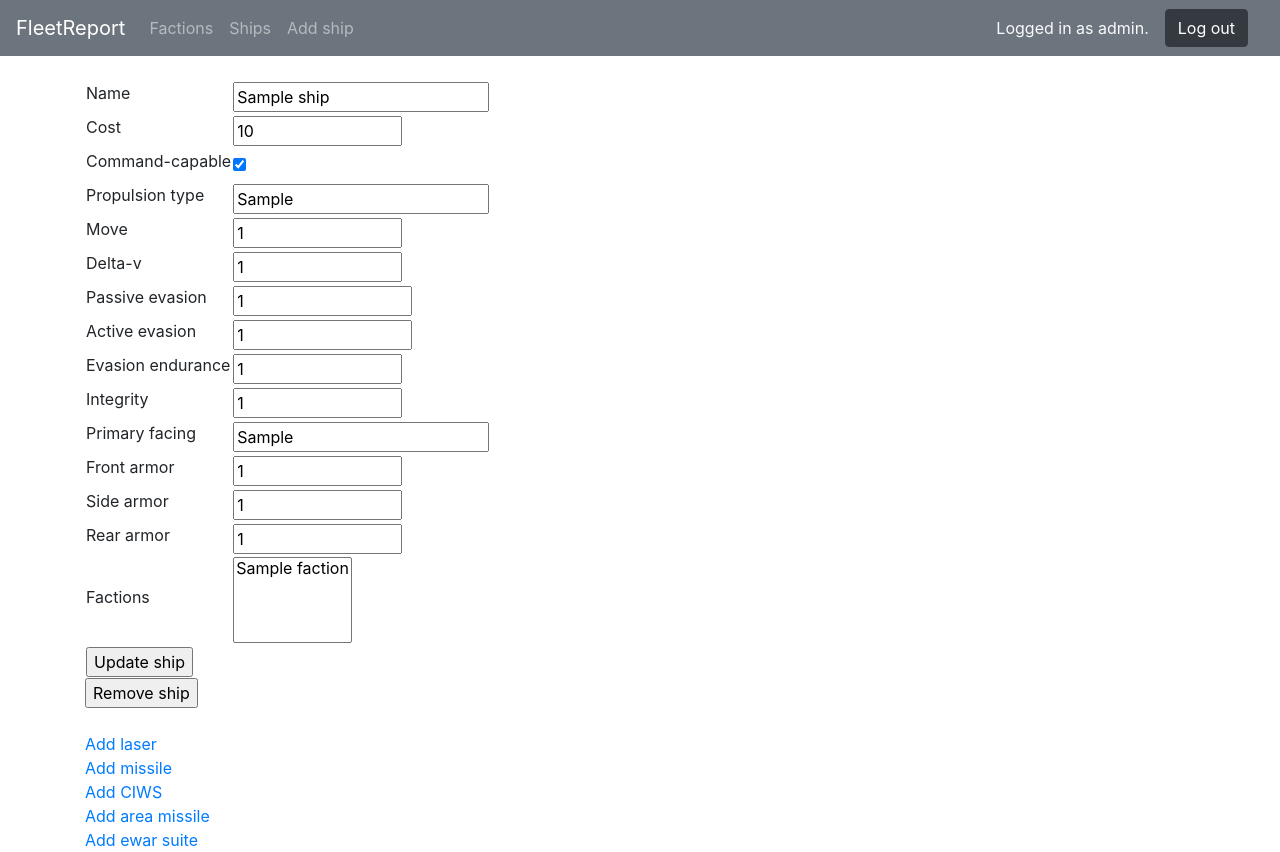
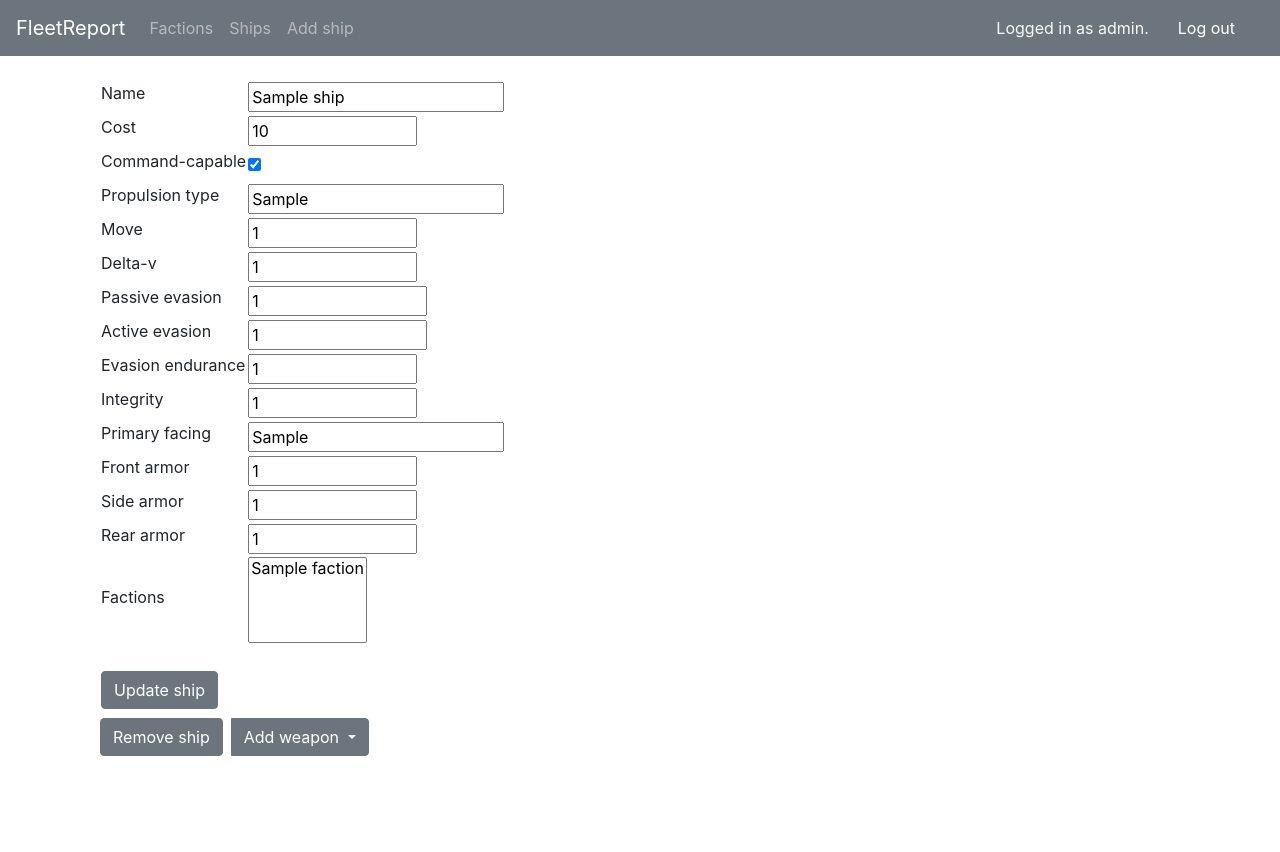
Before and after one commit to elucca/FleetReport, a Flask app: page /ships/update/1/ in a window 1280 px wide. After the commit the page ends 756 px from the top, so only its background shows below. Run offline with Flask 2, Linux system fonts and the light colour scheme; a user stored in the database is signed in; tables that the repository leaves empty hold one stand-in row (values such as "Sample post"); some libraries are stand-ins or nearby versions.

Commit message:
Add some initial button styling

```diff
--- a/application/templates/factions/new.html
+++ b/application/templates/factions/new.html
@@ -19,7 +19,7 @@
 
     <tr>
 	    <td colspan="2">
-	      <input type="submit" value="Add a new faction"/>
+          <button type="submit" class="btn btn-md btn-secondary w-20 mt-4">Add new faction</button>
 	    </td>
     </tr>
 
--- a/application/templates/layout.html
+++ b/application/templates/layout.html
@@ -39,15 +39,15 @@
         </div>
 
         <a class="text-light" href="{{ url_for('auth_logout') }}">
-          <button type="button" class="btn btn-dark btn-md mx-2">Log out</button>
+          <button type="button" class="btn btn-secondary btn-md mx-2">Log out</button>
         </a>
         {% else %}
         <a class="text-light" href="{{ url_for('auth_login') }}">
-          <button type="button" class="btn btn-dark btn-md mx-1">Log in</button>
+          <button type="button" class="btn btn-secondary btn-md mx-1">Log in</button>
         </a>
 
         <a class="text-light" href="{{ url_for('auth_newuser') }}">
-          <button type="button" class="btn btn-dark btn-md mx-1">Sign up</button>
+          <button type="button" class="btn btn-secondary btn-md mx-1">Sign up</button>
         </a>
         {% endif %}
       </div>
--- a/application/templates/ships/new.html
+++ b/application/templates/ships/new.html
@@ -180,7 +180,7 @@
 
     <tr>
 	    <td colspan="2">
-	      <input type="submit" value="Add a new ship"/>
+        <button type="submit" class="btn btn-secondary w-20 mt-4">Add new ship</button>
 	    </td>
     </tr>
   </table>
--- a/application/templates/ships/update.html
+++ b/application/templates/ships/update.html
@@ -2,11 +2,11 @@
 
 {% block body %}
 
-<!--This is currently atrocious copy paste from new.html. Sort out a base template for the form
+<!--Much of this is currently atrocious copy paste from new.html. Sort out a base template for the form
 proper and add the buttons (which are the only different part) in the update and new templates.-->
+<div class="container">
   <form method="POST" action="{{ url_for('ships_update', ship_id=ship.id) }}">
     <table>
-
       <tr>
         <td>{{ form.name.label }}</td>
         <td>{{ form.name }}</td>
@@ -181,29 +181,37 @@ proper and add the buttons (which are the only different part) in the update and
       </tr>
 
       <tr>
-	    <td colspan="2">
-	      <input type="submit" value="Update ship"/>
+        <td>
+          <button type="submit" class="btn btn-secondary w-20 mt-4">Update ship</button>
         </td>
       </tr>
-
     </table>
   </form>
 
-
+  <div class="btn-group" role="group" aria-label="Button group with nested dropdown">
     <form method="POST" action="{{ url_for('ships_remove', ship_id=ship.id) }}">
-  <input type="submit" value="Remove ship"/>
+        <button type="submit" class="btn btn-secondary w-20 mt-2">Remove ship</button>
     </form>
 
-<br>
-<td><a href="{{ url_for('laser_create_form', ship_id=ship.id) }}">Add laser</a></td>
-<br>
-<td><a href="{{ url_for('missile_create_form', ship_id=ship.id) }}">Add missile</a></td>
-<br>
-<td><a href="{{ url_for('CIWS_create_form', ship_id=ship.id) }}">Add CIWS</a></td>
-<br>
-<td><a href="{{ url_for('area_missile_create_form', ship_id=ship.id) }}">Add area missile</a></td>
-<br>
-<td><a href="{{ url_for('ewar_create_form', ship_id=ship.id) }}">Add ewar suite</a></td>
+    <div class="btn-group" role="group">
+        <button id="btnGroupDrop1" type="button" class="btn btn-secondary dropdown-toggle w-20 mt-2 ml-2" data-toggle="dropdown" aria-haspopup="true" aria-expanded="false">
+          Add weapon
+        </button>
+        <div class="dropdown-menu" aria-labelledby="btnGroupDrop1">
+          <a class="dropdown-item" href="{{ url_for('laser_create_form', ship_id=ship.id) }}">Laser</a>
+          <a class="dropdown-item" href="{{ url_for('missile_create_form', ship_id=ship.id) }}">Missile</a>
+          <a class="dropdown-item" href="{{ url_for('CIWS_create_form', ship_id=ship.id) }}">CIWS</a>
+          <a class="dropdown-item" href="{{ url_for('area_missile_create_form', ship_id=ship.id) }}">Area missile</a>
+          <a class="dropdown-item" href="{{ url_for('ewar_create_form', ship_id=ship.id) }}">Ewar suite</a>
+        </div>
+    </div>
+  </div>
 
 
+
+
+
+
+</div>
+
 {% endblock %}
```
Also changed, not shown: application/templates/factions/list.html (+8 -11 lines), application/templates/ships/shipinfo.html (+6 -7 lines). Lines whose indentation alone changed are shown as unchanged.
